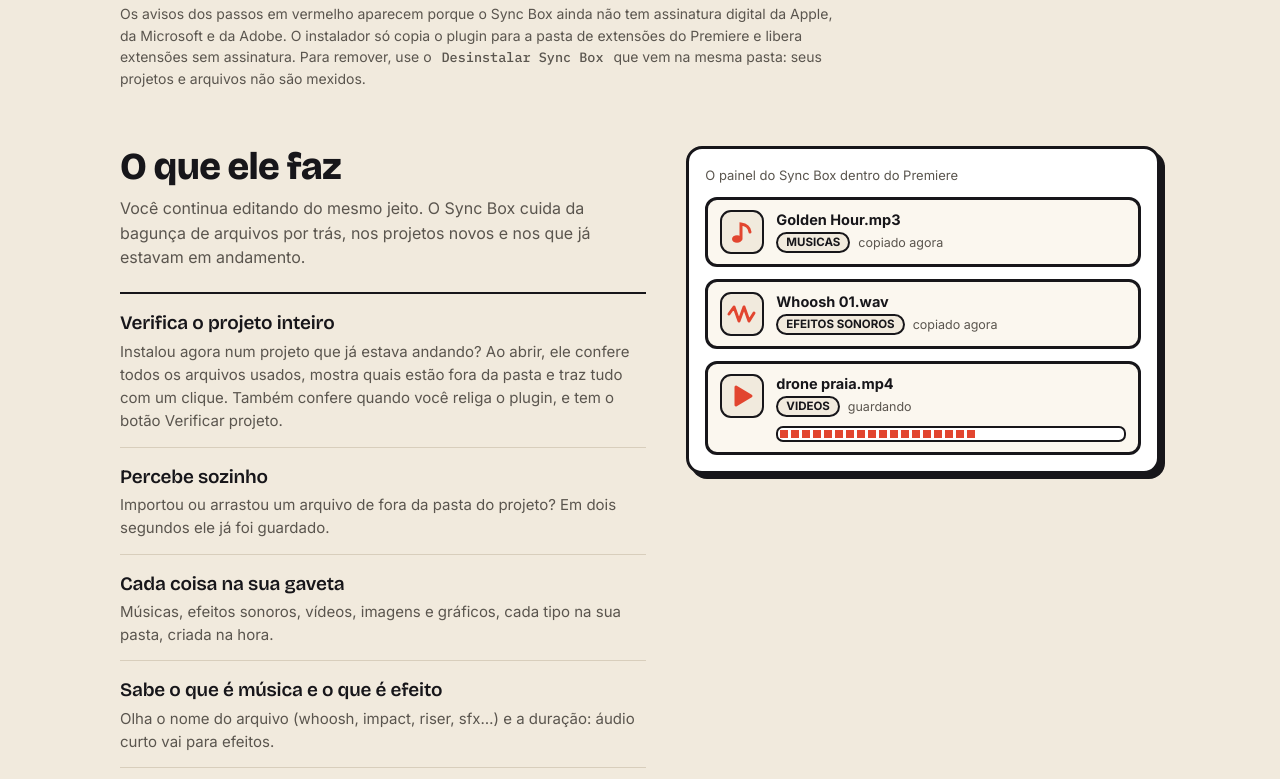
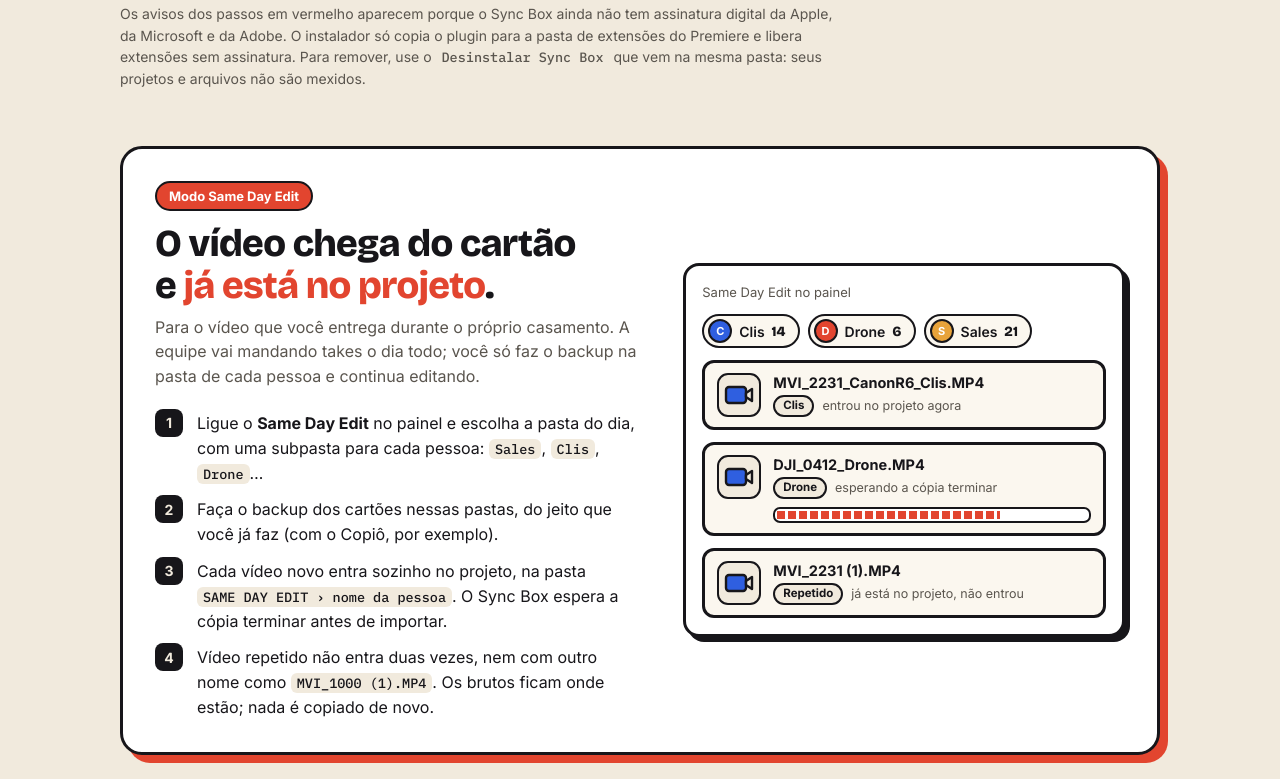
Before and after one commit to jpsrm14-spec/apps, a plain HTML site: page syncbox/index.html in a window 1280 px wide. Shown: the part 1360-2139 px from the top of the page. Drawn offline with nearby package versions, Linux system fonts and the light colour scheme.

Commit message:
Sync Box: modo Same Day Edit na página, versão 1.0
Co-Authored-By: Claude Opus 5.5 <noreply@anthropic.com>

```diff
--- a/syncbox/index.html
+++ b/syncbox/index.html
@@ -4,13 +4,13 @@
 <meta charset="utf-8">
 <meta name="viewport" content="width=device-width, initial-scale=1, viewport-fit=cover">
 <title>Sync Box · plugin do Premiere que organiza a mídia do projeto</title>
-<meta name="description" content="Plugin gratuito para o Adobe Premiere Pro: toda música, vídeo e efeito sonoro que você importa vai sozinho para a pasta do projeto, cada um na sua gaveta. Verifica projetos antigos e traz o que ficou de fora. Mac e Windows, funciona offline.">
+<meta name="description" content="Plugin gratuito para o Adobe Premiere Pro: toda música, vídeo e efeito sonoro que você importa vai sozinho para a pasta do projeto, cada um na sua gaveta. Verifica projetos antigos e traz o que ficou de fora. Modo Same Day Edit: vídeo novo de cada câmera entra sozinho no projeto. Mac e Windows, funciona offline.">
 <meta property="og:type" content="website">
 <meta property="og:site_name" content="Apps · Sales Wed.">
 <meta property="og:locale" content="pt_BR">
 <meta property="og:url" content="https://apps.weddingflow.com.br/syncbox/">
 <meta property="og:title" content="Sync Box · a mídia do projeto sempre junta">
-<meta property="og:description" content="Plugin do Premiere: música, vídeo e efeito direto na pasta do projeto, separados por tipo. Verifica projetos antigos e traz tudo com um clique. Mac e Windows, offline.">
+<meta property="og:description" content="Plugin do Premiere: música, vídeo e efeito direto na pasta do projeto, separados por tipo. Modo Same Day Edit: vídeo novo de cada câmera entra sozinho no projeto. Mac e Windows, offline.">
 <meta property="og:image" content="https://apps.weddingflow.com.br/img/compartilhar-syncbox.jpg">
 <meta property="og:image:secure_url" content="https://apps.weddingflow.com.br/img/compartilhar-syncbox.jpg">
 <meta property="og:image:type" content="image/jpeg">
@@ -165,6 +165,15 @@ footer .sp{margin-left:auto}
 .faq details[open] summary::after{content:"–"}
 .faq p{margin:8px 0 0;color:var(--soft);font-size:15px}
 @media (max-width:560px){.path{white-space:normal;overflow-wrap:anywhere}}
+.sde{display:grid;grid-template-columns:minmax(0,1.05fr) minmax(0,.95fr);gap:40px;align-items:center;background:var(--white);border:var(--bw) solid var(--ink);border-radius:22px;box-shadow:8px 8px 0 var(--red);padding:32px}
+.sde h2 em{font-style:normal;color:var(--red)}
+.badge{display:inline-block;background:var(--red);color:var(--white);border:2px solid var(--ink);border-radius:99px;font-size:13px;font-weight:700;padding:3px 12px;margin-bottom:12px}
+.steps.big li{font-size:16px}
+.crew{display:flex;flex-wrap:wrap;gap:8px}
+.who{display:inline-flex;align-items:center;gap:7px;border:2.5px solid var(--ink);border-radius:99px;padding:3px 12px 3px 4px;font-weight:600;font-size:14px;background:var(--paper)}
+.who i{width:24px;height:24px;border-radius:50%;border:2px solid var(--ink);display:grid;place-items:center;font-style:normal;font-size:11px;font-weight:800;color:#fff}
+.who b{font-family:var(--display);font-weight:800}
+@media (max-width:820px){.sde{grid-template-columns:minmax(0,1fr);padding:22px 18px}}
 </style>
 </head>
 <body>
@@ -235,7 +244,7 @@ footer .sp{margin-left:auto}
           <p class="req">Premiere Pro 2024 ou mais novo, em Mac com Apple Silicon ou Intel.</p>
           <div class="dlrow">
             <a class="btn" data-os="mac" href="#baixar">Baixar para Mac</a>
-            <span class="file">SyncBox-Mac.zip · 27 KB</span>
+            <span class="file">SyncBox-Mac.zip · 31 KB</span>
           </div>
           <ol class="steps">
             <li>Feche o Premiere. Abra o <span class="path">SyncBox-Mac.zip</span> e entre na pasta <b>Sync Box</b>.</li>
@@ -256,7 +265,7 @@ footer .sp{margin-left:auto}
           <p class="req">Premiere Pro 2024 ou mais novo, Windows 10 ou 11.</p>
           <div class="dlrow">
             <a class="btn" data-os="win" href="#baixar">Baixar para Windows</a>
-            <span class="file">SyncBox-Windows.zip · 27 KB</span>
+            <span class="file">SyncBox-Windows.zip · 31 KB</span>
           </div>
           <ol class="steps">
             <li>Feche o Premiere. Clique com o botão direito no <span class="path">SyncBox-Windows.zip</span> e escolha <b>Extrair tudo</b>.</li>
@@ -270,12 +279,34 @@ footer .sp{margin-left:auto}
     <p class="why">Os avisos dos passos em vermelho aparecem porque o Sync Box ainda não tem assinatura digital da Apple, da Microsoft e da Adobe. O instalador só copia o plugin para a pasta de extensões do Premiere e libera extensões sem assinatura. Para remover, use o <span class="path">Desinstalar Sync Box</span> que vem na mesma pasta: seus projetos e arquivos não são mexidos.</p>
   </section>
 
+  <section class="sde" aria-labelledby="t-sde">
+    <div>
+      <span class="badge">Modo Same Day Edit</span>
+      <h2 id="t-sde">O vídeo chega do cartão e <em>já está no projeto</em>.</h2>
+      <p class="sub">Para o vídeo que você entrega durante o próprio casamento. A equipe vai mandando takes o dia todo; você só faz o backup na pasta de cada pessoa e continua editando.</p>
+      <ol class="steps big">
+        <li>Ligue o <b>Same Day Edit</b> no painel e escolha a pasta do dia, com uma subpasta para cada pessoa: <span class="path">Sales</span>, <span class="path">Clis</span>, <span class="path">Drone</span>…</li>
+        <li>Faça o backup dos cartões nessas pastas, do jeito que você já faz (com o Copiô, por exemplo).</li>
+        <li>Cada vídeo novo entra sozinho no projeto, na pasta <span class="path">SAME DAY EDIT › nome da pessoa</span>. O Sync Box espera a cópia terminar antes de importar.</li>
+        <li>Vídeo repetido não entra duas vezes, nem com outro nome como <span class="path">MVI_1000 (1).MP4</span>. Os brutos ficam onde estão; nada é copiado de novo.</li>
+      </ol>
+    </div>
+    <div class="jobs" aria-label="Exemplo do Same Day Edit">
+      <p class="cap">Same Day Edit no painel</p>
+      <div class="crew"><span class="who"><i style="background:#2F5FE0">C</i>Clis <b>14</b></span><span class="who"><i style="background:#E2452F">D</i>Drone <b>6</b></span><span class="who"><i style="background:#E8A33A">S</i>Sales <b>21</b></span></div>
+      <div class="job"><span class="ic"><svg viewBox="0 0 32 32"><rect x="3" y="8" width="20" height="16" rx="3" fill="#2F5FE0" stroke="#17161A" stroke-width="2.4"/><path d="M23 14l6-4v12l-6-4z" fill="#F1EADD" stroke="#17161A" stroke-width="2.4" stroke-linejoin="round"/></svg></span><div><b>MVI_2231_CanonR6_Clis.MP4</b><small><span class="chip">Clis</span>entrou no projeto agora</small></div></div>
+      <div class="job"><span class="ic"><svg viewBox="0 0 32 32"><rect x="3" y="8" width="20" height="16" rx="3" fill="#2F5FE0" stroke="#17161A" stroke-width="2.4"/><path d="M23 14l6-4v12l-6-4z" fill="#F1EADD" stroke="#17161A" stroke-width="2.4" stroke-linejoin="round"/></svg></span><div><b>DJI_0412_Drone.MP4</b><small><span class="chip">Drone</span>esperando a cópia terminar</small></div><span class="bar"><i style="width:72%"></i></span></div>
+      <div class="job"><span class="ic"><svg viewBox="0 0 32 32"><rect x="3" y="8" width="20" height="16" rx="3" fill="#2F5FE0" stroke="#17161A" stroke-width="2.4"/><path d="M23 14l6-4v12l-6-4z" fill="#F1EADD" stroke="#17161A" stroke-width="2.4" stroke-linejoin="round"/></svg></span><div><b>MVI_2231 (1).MP4</b><small><span class="chip">Repetido</span>já está no projeto, não entrou</small></div></div>
+    </div>
+  </section>
+
   <section class="what" aria-labelledby="t-what">
     <div>
       <h2 id="t-what">O que ele faz</h2>
       <p class="sub">Você continua editando do mesmo jeito. O Sync Box cuida da bagunça de arquivos por trás, nos projetos novos e nos que já estavam em andamento.</p>
       <ul class="feats">
         <li><b>Verifica o projeto inteiro</b><span>Instalou agora num projeto que já estava andando? Ao abrir, ele confere todos os arquivos usados, mostra quais estão fora da pasta e traz tudo com um clique. Também confere quando você religa o plugin, e tem o botão Verificar projeto.</span></li>
+        <li><b>Same Day Edit</b><span>Vigia a pasta do dia: cada vídeo novo da equipe entra direto no projeto, separado por pessoa, sem duplicar.</span></li>
         <li><b>Percebe sozinho</b><span>Importou ou arrastou um arquivo de fora da pasta do projeto? Em dois segundos ele já foi guardado.</span></li>
         <li><b>Cada coisa na sua gaveta</b><span>Músicas, efeitos sonoros, vídeos, imagens e gráficos, cada tipo na sua pasta, criada na hora.</span></li>
         <li><b>Sabe o que é música e o que é efeito</b><span>Olha o nome do arquivo (whoosh, impact, riser, sfx…) e a duração: áudio curto vai para efeitos.</span></li>
@@ -299,6 +330,8 @@ footer .sp{margin-left:auto}
       <details><summary>Onde ficam os arquivos?</summary><p>Na mesma pasta do arquivo .prproj, dentro de <span class="path">MIDIA IMPORTADA</span>, separados em MUSICAS, EFEITOS SONOROS, VIDEOS, IMAGENS, GRAFICOS e OUTROS. Dá para mudar o nome da pasta nas configurações do painel.</p></details>
       <details><summary>Instalei num projeto que já estava em andamento. E agora?</summary><p>Ao abrir o projeto, o Sync Box verifica todos os arquivos usados e mostra a lista do que está fora da pasta, com o tamanho de cada um. Clique em <b>Trazer todos agora</b> e ele copia e religa tudo. Você pode repetir quando quiser no botão <b>Verificar projeto</b>.</p></details>
       <details><summary>E se eu desligar o plugin um tempo?</summary><p>O que você importar com ele desligado não é copiado na hora. Quando você liga de novo, ele faz a verificação e mostra o que ficou para trás.</p></details>
+      <details><summary>Como organizo as pastas no Same Day Edit?</summary><p>Escolha uma pasta para o dia (por exemplo <span class="path">CASAMENTO/SAME DAY</span>) e crie dentro dela uma subpasta para cada pessoa da equipe. Pode ter subpastas dentro (VIDEO, AUDIO): vale o nome da primeira. Arquivos soltos na pasta principal vão para "Geral".</p></details>
+      <details><summary>O Same Day Edit copia os vídeos para outro lugar?</summary><p>Não. Os vídeos ficam na pasta onde você fez o backup e são importados de lá, então não ocupa espaço duas vezes. Áudios também entram; fotos só se você marcar "Incluir fotos".</p></details>
       <details><summary>Preciso deixar o painel aberto?</summary><p>Sim, mas pode ser numa aba escondida, encaixado junto com outros painéis. Ele continua funcionando por trás.</p></details>
       <details><summary>O projeto precisa estar salvo?</summary><p>Sim. O Sync Box usa a pasta onde o projeto está salvo; num projeto novo, salve uma vez e ele começa a funcionar.</p></details>
       <details><summary>Funciona no Premiere 2025, 2026…?</summary><p>Funciona do Premiere Pro 2024 em diante, no Mac e no Windows.</p></details>
@@ -306,7 +339,7 @@ footer .sp{margin-left:auto}
   </section>
 
   <footer>
-    <span>Sync Box 1.1</span>
+    <span>Sync Box 1.0</span>
     <span>Feito por <a href="https://www.instagram.com/saleswed_/" target="_blank" rel="noopener">Sales Wed.</a> · @saleswed_</span>
     <a class="sp" href="../">Outros apps da Sales Wed.</a>
   </footer>
```
Also changed, not shown: index.html (+1 -1 lines).
